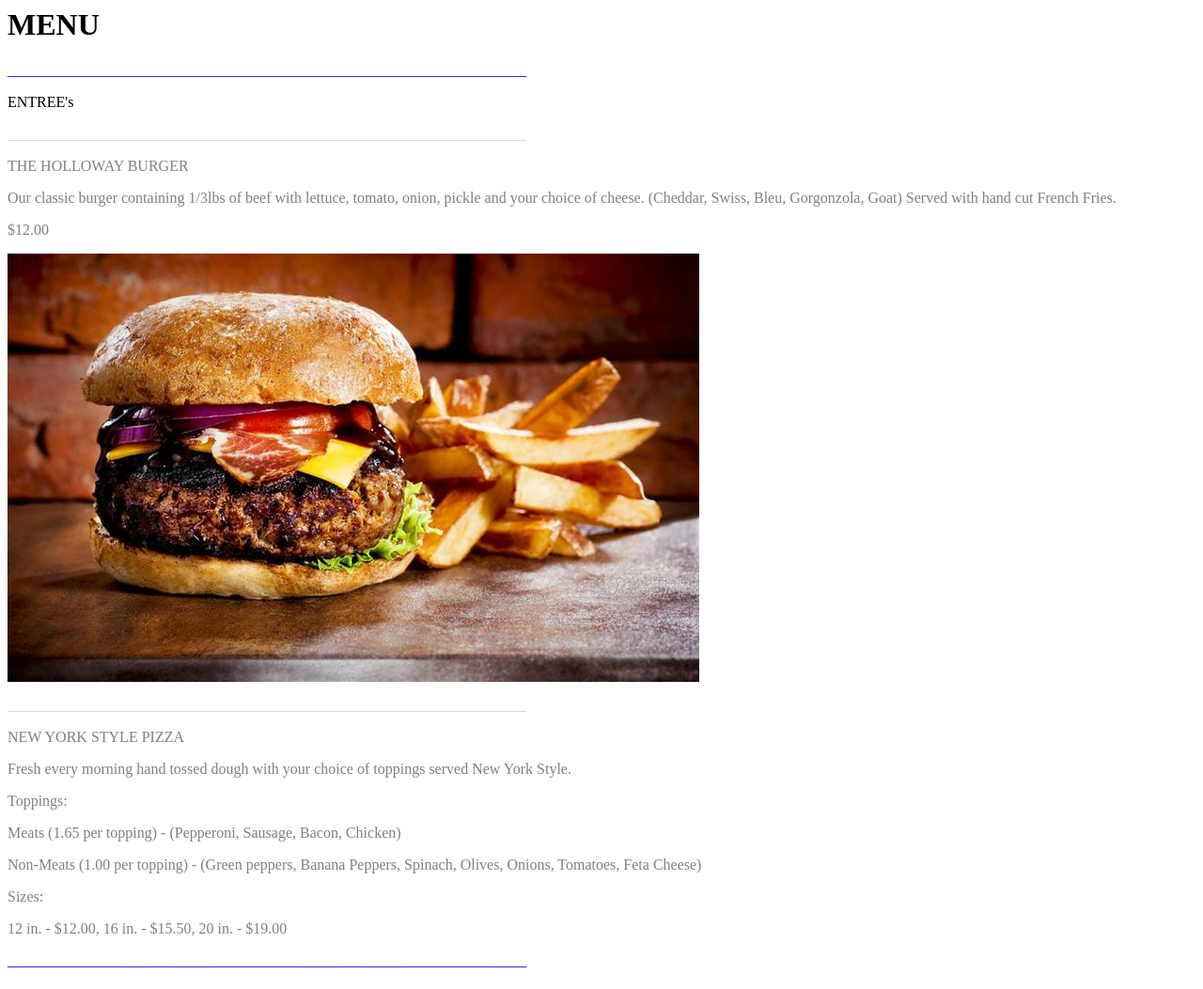
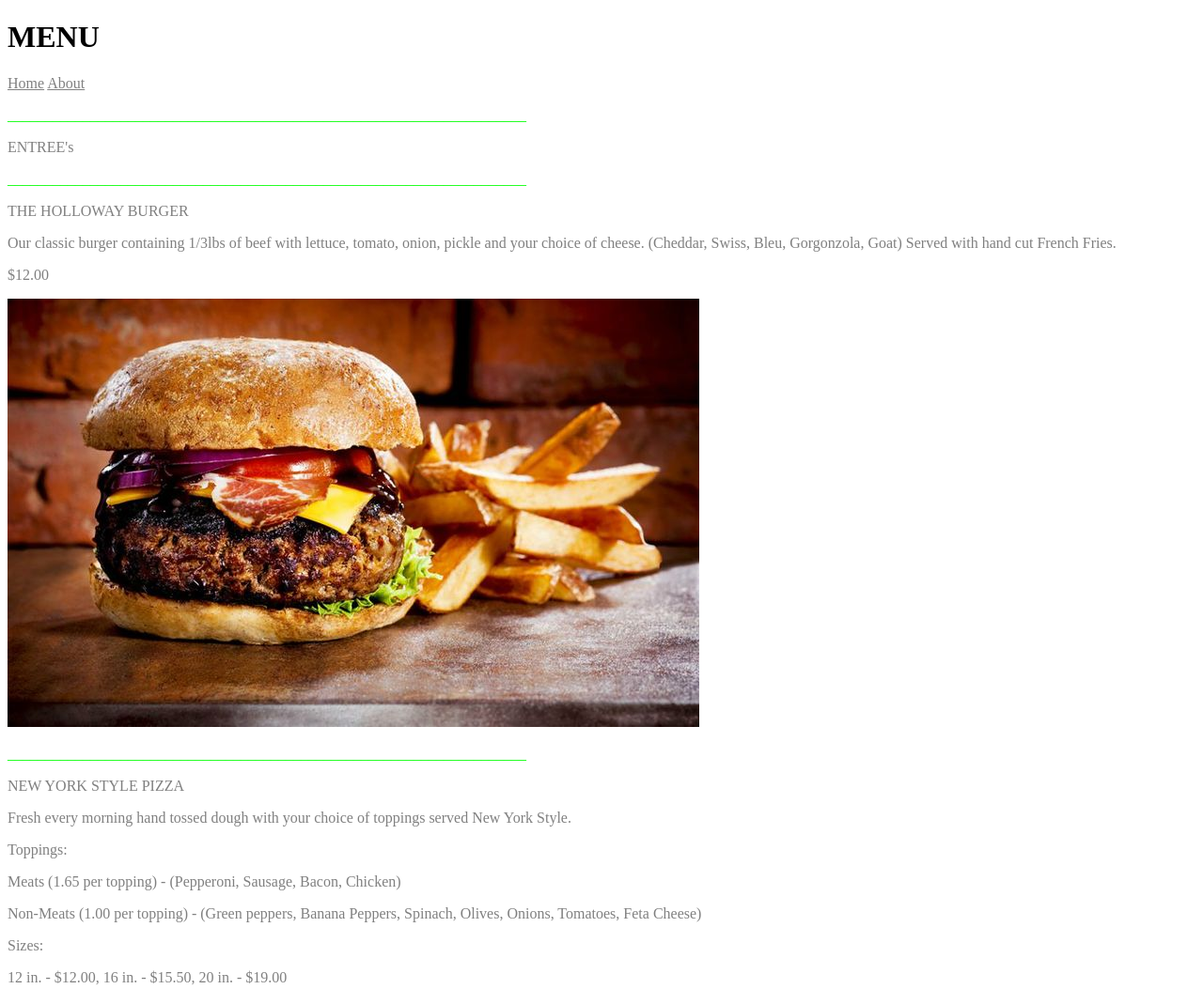
Before and after one commit to Holloway13/restaurant-page, a plain HTML site: page menu.html in a window 1280 px wide. Shown: the top 1053 px of the page at 94% size. Drawn offline with Linux system fonts and the light colour scheme.

Commit message:
Updated Final

```diff
--- /dev/null
+++ b/css/my_styles.css
@@ -0,0 +1,3 @@
+p{
+  color:#00ff00;
+}
--- a/menu.html
+++ b/menu.html
@@ -1,13 +1,26 @@
-<title> Holloway's - Menu </title>
-<h1> MENU </h2>
-  <p style = "color:blue;"> _____________________________________________________________________</p>
-<p>ENTREE's</p>
-<p style = "color:lightgrey;"> _____________________________________________________________________</p>
+<!DOCTYPE html>
+<head>
+  <meta charset="utf-8" />
+  <title>Holloway's - Menu</title>
+  <meta name="viewport" content="width=device-width, initial-scale=1" />
+  <link rel="stylesheet" href="./css/my_styles.css" />
+  <script src="js/my_javascript.js"></script>
+</head>
+
+<h1> MENU </h1>
+
+<body>
+
+  <a href="./index.html"style = "color:grey;">Home</a> <a href="./about.html"style = "color:grey;">About</a>
+
+<p> _____________________________________________________________________</p>
+<p style = "color:grey;"> ENTREE's </p>
+<p> _____________________________________________________________________</p>
 <p style = "color:grey;"> THE HOLLOWAY BURGER </p>
 <p style = "color:grey;"> Our classic burger containing 1/3lbs of beef with lettuce, tomato, onion, pickle and your choice of cheese. (Cheddar, Swiss, Bleu, Gorgonzola, Goat) Served with hand cut French Fries.</p>
 <p style = "color:grey;"> $12.00</p>
 <img src = './images/menu-page.jpg'/>
-<p style = "color:lightgrey;"> _____________________________________________________________________</p>
+<p> _____________________________________________________________________</p>
 <p style = "color:grey;"> NEW YORK STYLE PIZZA</p>
 <p style = "color:grey;"> Fresh every morning hand tossed dough with your choice of toppings served New York Style.</p>
 <p style = "color:grey;"> Toppings:</p>
@@ -15,4 +28,7 @@
 <p style = "color:grey;"> Non-Meats (1.00 per topping) - (Green peppers, Banana Peppers, Spinach, Olives, Onions, Tomatoes, Feta Cheese) </p>
 <p style = "color:grey;"> Sizes:</p>
 <p style = "color:grey;"> 12 in. - $12.00, 16 in. - $15.50, 20 in. - $19.00</p>
-<p style = "color:blue;"> _____________________________________________________________________</p>
+<p> _____________________________________________________________________</p>
+
+</body>
+</html>
```
Also changed, not shown: about.html (+20 -4 lines), index.html (+13 -7 lines).
